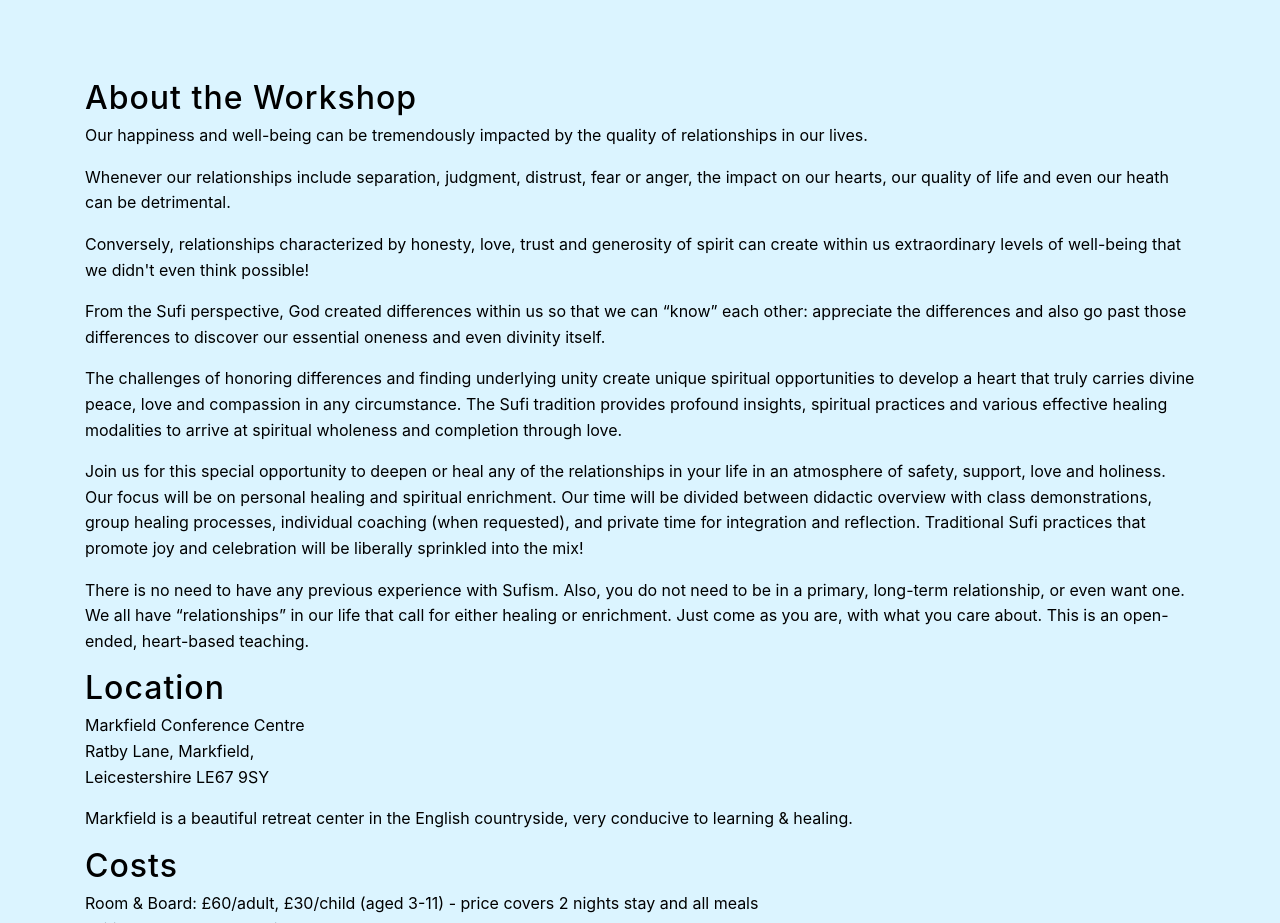
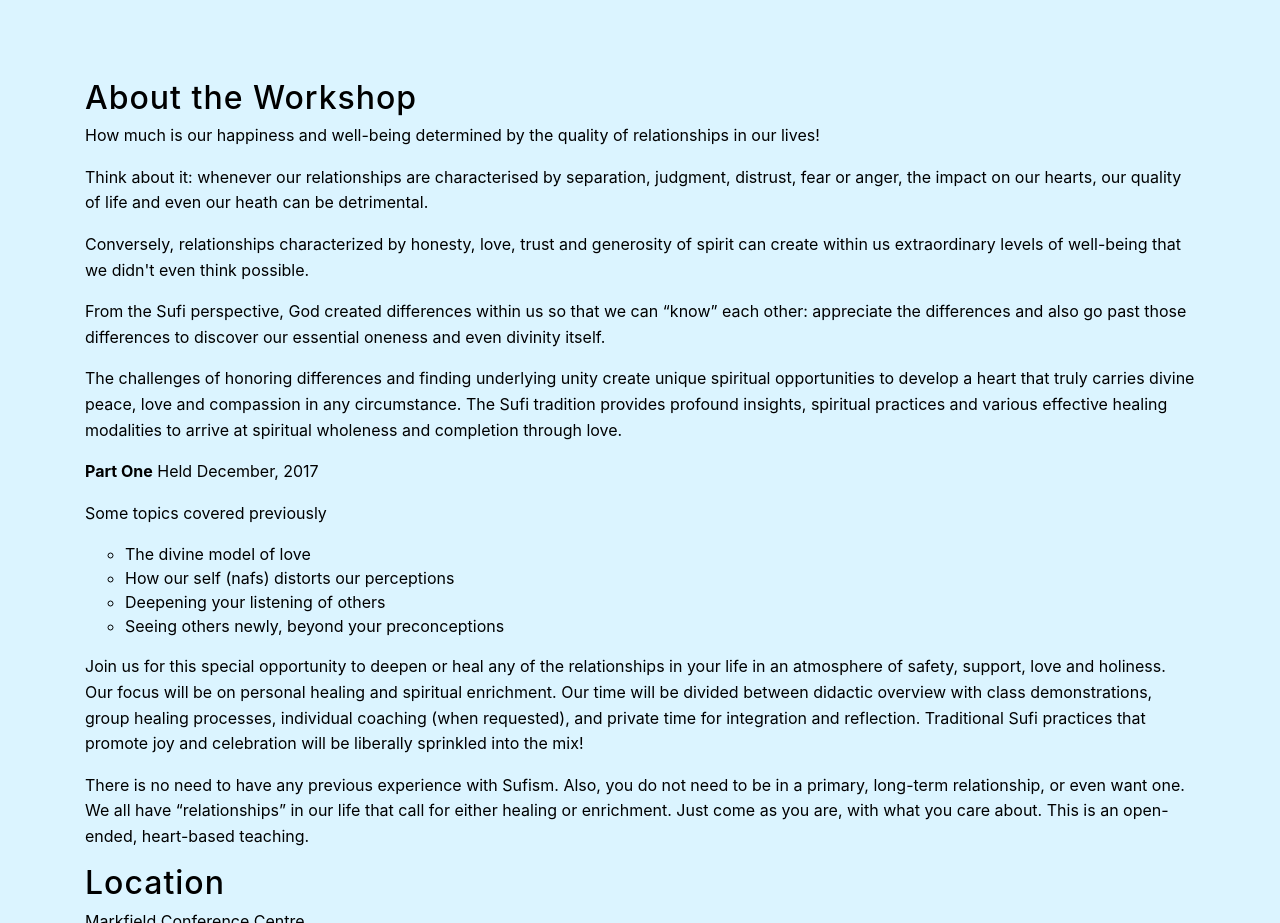
Before and after one commit to sufihealinguk/sufihealinguk.github.io, a website with bundled scripts: page index.html in a window 1280 px wide. Shown: the part 920-1843 px from the top of the page. Built offline with nearby package versions, Linux system fonts and the light colour scheme.

Commit message:
Update index.html

```diff
--- a/index.html
+++ b/index.html
@@ -76,10 +76,10 @@
 	  <div class="col">
 	    <h2>About the Workshop</h2>
 
-	    <p>Our happiness and well-being can be tremendously
-	    impacted by the quality of relationships in our lives.</p>
+	    <p>How much is our happiness and well-being determined
+	    by the quality of relationships in our lives!</p>
 
-	    <p>Whenever our relationships include separation,
+	    <p>Think about it: whenever our relationships are characterised by separation,
 	    judgment, distrust, fear or anger, the impact on our
 	    hearts, our quality of life and even our heath can be
 	    detrimental.</p>
@@ -87,7 +87,7 @@
 	    <p>Conversely, relationships characterized by honesty,
 	    love, trust and generosity of spirit can create within us
 	    extraordinary levels of well-being that we didn't even
-	    think possible!</p>
+	    think possible.</p>
 
 	    <p>From the Sufi perspective, God created differences
 	    within us so that we can “know” each other: appreciate the
@@ -101,6 +101,14 @@
 	    provides profound insights, spiritual practices and
 	    various effective healing modalities to arrive at
 	    spiritual wholeness and completion through love.</p>
+		  <p><b>Part One</b> Held December, 2017</p>
+		  <p>Some topics covered previously</p>
+		  <ul style="list-style-type:circle">
+			  <li>The divine model of love</li>
+			  <li>How our self (nafs) distorts our perceptions</li>
+			  <li>Deepening your listening of others</li>
+			  <li>Seeing others newly, beyond your preconceptions</li>
+		  </ul>
 
 	    <p>Join us for this special opportunity to deepen or heal
 	    any of the relationships in your life in an atmosphere of
```
